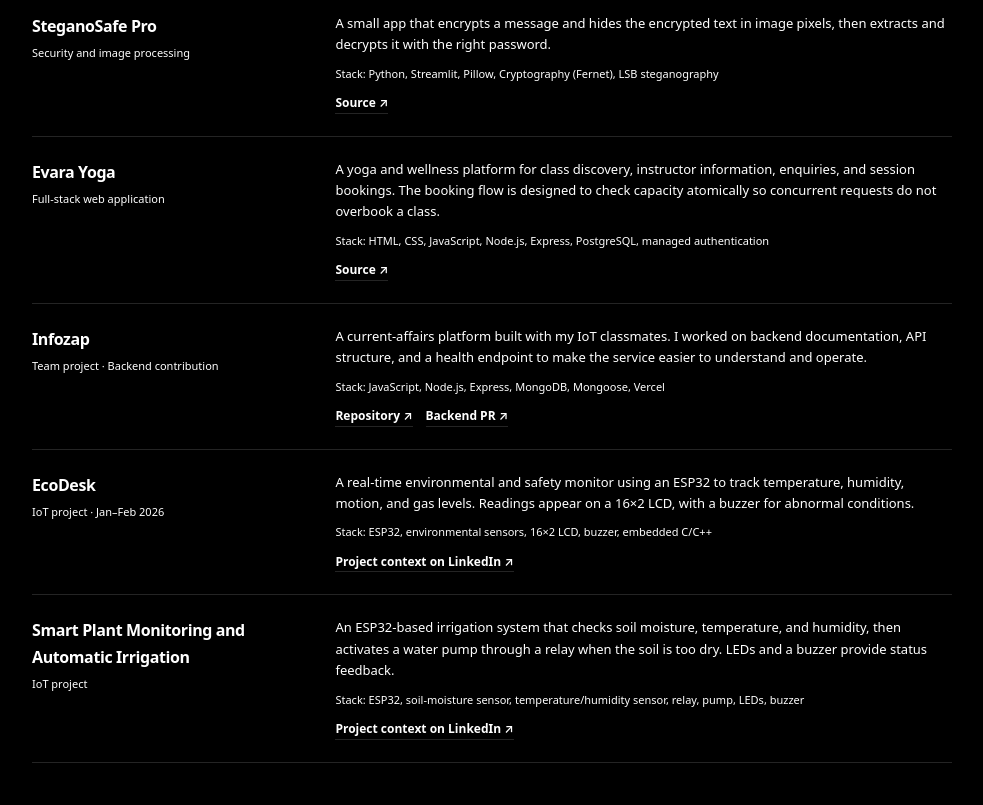
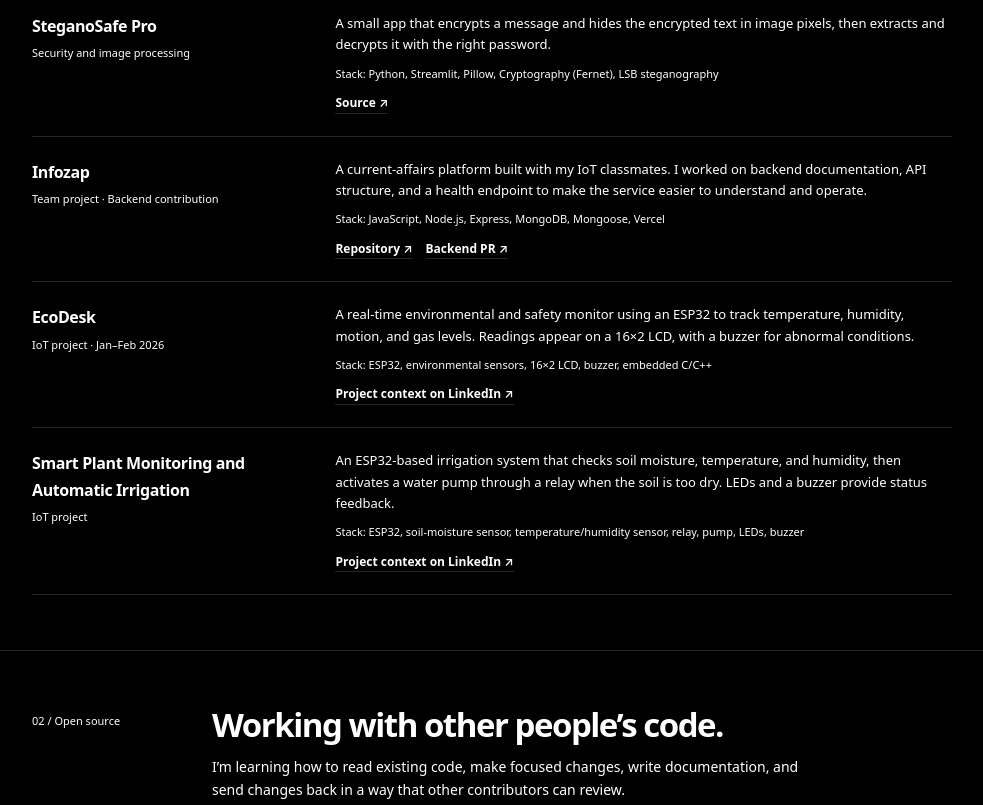
Before and after one commit to chamanvashishth/chamanvashishth.github.io, a plain HTML site: page index.html in a window 1280 px wide. Shown: the part 2180-2985 px from the top of the page, without its empty margins (148-1131 px from the left). Drawn offline with Linux system fonts and the light colour scheme.

Commit message:
Remove Evara Yoga project section from index.html
Removed Evara Yoga project details from the portfolio.

```diff
--- a/index.html
+++ b/index.html
@@ -159,10 +159,6 @@
             <div><h3 class="project-title">SteganoSafe Pro</h3><div class="project-kind">Security and image processing</div></div>
             <div><p class="project-desc">A small app that encrypts a message and hides the encrypted text in image pixels, then extracts and decrypts it with the right password.</p><div class="tech">Stack: Python, Streamlit, Pillow, Cryptography (Fernet), LSB steganography</div><div class="project-links"><a href="https://github.com/chamanvashishth/Steganosafe-pro" target="_blank" rel="noreferrer">Source ↗</a></div></div>
           </article>
-          <article class="project" data-search="evara yoga wellness class booking node express postgres auth security row level policies">
-            <div><h3 class="project-title">Evara Yoga</h3><div class="project-kind">Full-stack web application</div></div>
-            <div><p class="project-desc">A yoga and wellness platform for class discovery, instructor information, enquiries, and session bookings. The booking flow is designed to check capacity atomically so concurrent requests do not overbook a class.</p><div class="tech">Stack: HTML, CSS, JavaScript, Node.js, Express, PostgreSQL, managed authentication</div><div class="project-links"><a href="https://github.com/chamanvashishth/evarayoga" target="_blank" rel="noreferrer">Source ↗</a></div></div>
-          </article>
           <article class="project" data-search="inf zap infozap current affairs news backend express mongodb mongoose vercel">
             <div><h3 class="project-title">Infozap</h3><div class="project-kind">Team project · Backend contribution</div></div>
             <div><p class="project-desc">A current-affairs platform built with my IoT classmates. I worked on backend documentation, API structure, and a health endpoint to make the service easier to understand and operate.</p><div class="tech">Stack: JavaScript, Node.js, Express, MongoDB, Mongoose, Vercel</div><div class="project-links"><a href="https://github.com/chamanvashishth/Infozap" target="_blank" rel="noreferrer">Repository ↗</a><a href="https://github.com/chamanvashishth/Infozap/pull/1" target="_blank" rel="noreferrer">Backend PR ↗</a></div></div>
@@ -211,7 +207,6 @@
         <div class="plain-list">
           <article class="list-row"><div><h3 class="list-title">AI/ML Intern</h3><div class="list-meta">Akiyam Solutions · Jul 2026</div></div><div><p class="list-desc">An AI/ML internship opportunity focused on practical machine learning work. I’m keeping this entry brief rather than overstating responsibilities that are not publicly documented.</p></div></article>
           <article class="list-row"><div><h3 class="list-title">AI and Machine Learning Intern</h3><div class="list-meta">InAmigos Foundation · Aug–Sep 2026</div></div><div><p class="list-desc">Worked on AI and machine learning tasks as part of an internship, building experience with applied workflows, experimentation, and technical communication.</p></div></article>
-          <article class="list-row"><div><h3 class="list-title">Web Developer</h3><div class="list-meta">Evara Yoga · Ongoing</div></div><div><p class="list-desc">Building and maintaining a yoga and wellness website, working across the user-facing experience and its booking flow. My work includes responsive pages, class and instructor information, enquiries, and backend/database improvements. I’m continuing to refine the site as the project evolves.</p><div class="tech">Stack: HTML, CSS, JavaScript, Node.js, Express, PostgreSQL, managed authentication</div><div class="project-links"><a href="https://github.com/chamanvashishth/evarayoga" target="_blank" rel="noreferrer">Project repository ↗</a></div></div></article>
           <article class="list-row"><div><h3 class="list-title">Backend contributor</h3><div class="list-meta">Infozap · Team project</div></div><div><p class="list-desc">Contributed to the backend foundation of a current-affairs platform, including API health checks, architecture documentation, and setup guidance.</p></div></article>
           <article class="list-row"><div><h3 class="list-title">B.Voc, Internet of Things</h3><div class="list-meta">Dayalbagh Educational Institute · Expected 2028</div></div><div><p class="list-desc">Coursework and hands-on projects across IoT, embedded systems, programming, databases, computer networks, and applied software development.</p></div></article>
         </div>
```
